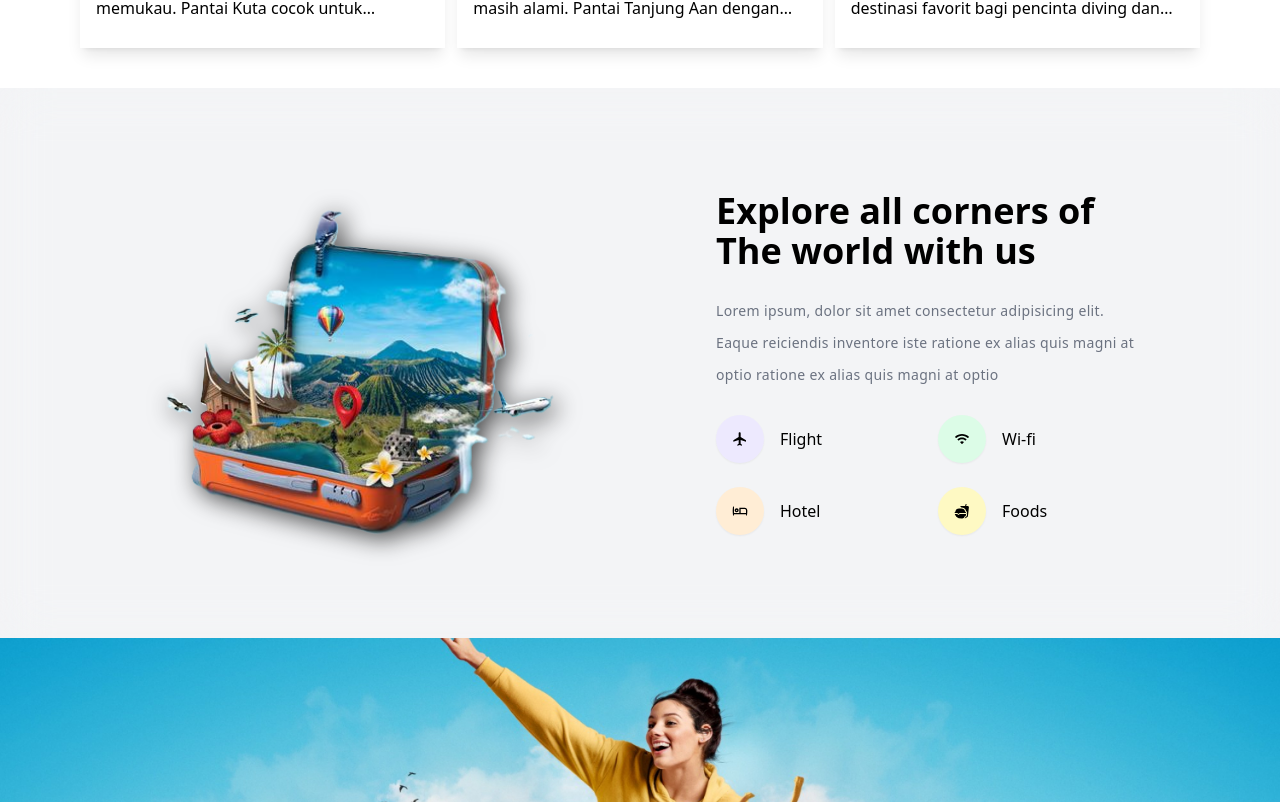
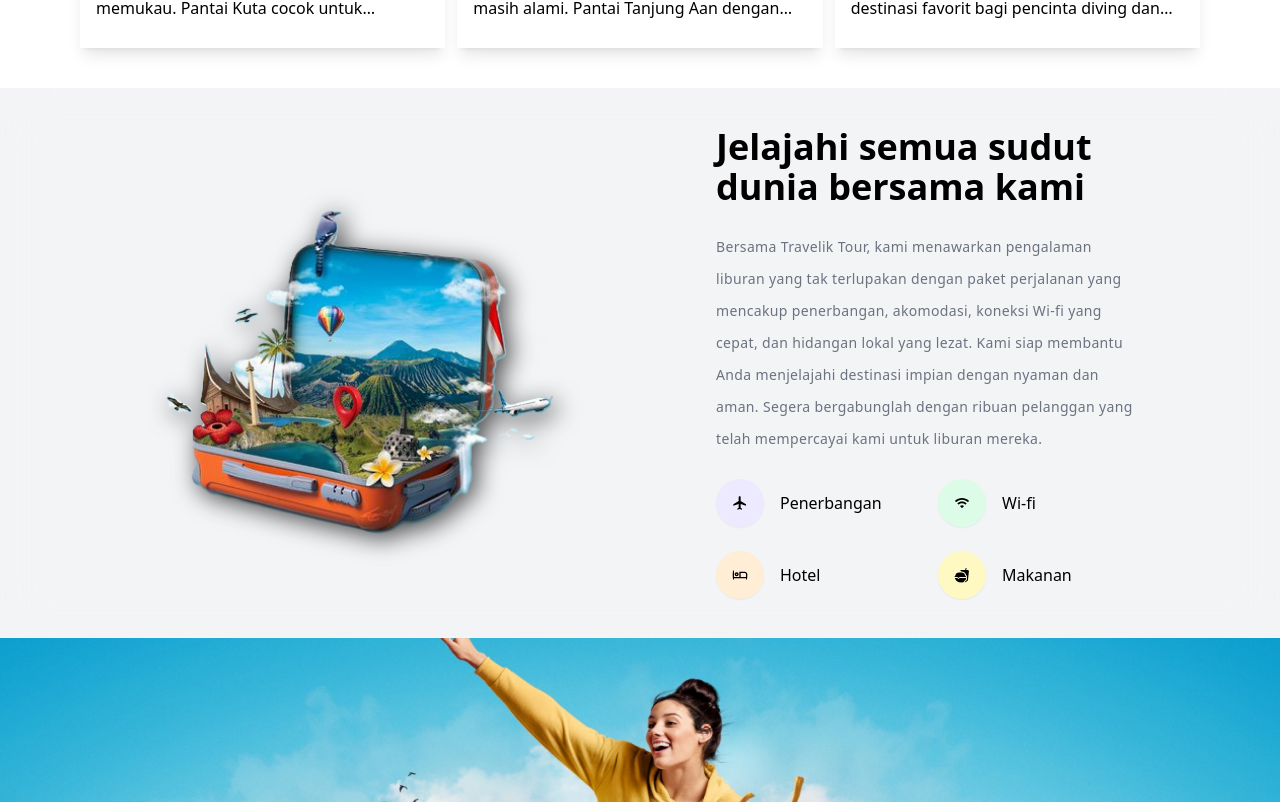
Before and after one commit to hauzanrafiattallah/Travelik-UI, a React (Vite) app: page / in a window 1280 px wide. Shown: the part 2698-3500 px from the top of the page. Built offline with nearby package versions, Linux system fonts and the light colour scheme.

Commit message:
Refactor image alt text and language in Banner component

```diff
--- a/src/components/Banner/Banner.jsx
+++ b/src/components/Banner/Banner.jsx
@@ -15,7 +15,7 @@ const Banner = () => {
               <div data-aos="flip-up">
                 <img
                   src={TravelImg}
-                  alt="biryani img"
+                  alt="travel img"
                   className="max-w-[450px] h-[350px] w-full mx-auto drop-shadow-[5px_5px_12px_rgba(0,0,0,0.7)] object-cover"
                 />
               </div>
@@ -25,22 +25,20 @@ const Banner = () => {
                   data-aos="fade-up"
                   className="text-3xl sm:text-4xl font-bold"
                 >
-                  Explore all corners of The world with us
+                  Jelajahi semua sudut dunia bersama kami
                 </h1>
                 <p
                   data-aos="fade-up"
                   className="text-sm text-gray-500 tracking-wide leading-8"
                 >
-                  Lorem ipsum, dolor sit amet consectetur adipisicing elit.
-                  Eaque reiciendis inventore iste ratione ex alias quis magni at
-                  optio ratione ex alias quis magni at optio
+                  Bersama Travelik Tour, kami menawarkan pengalaman liburan yang tak terlupakan dengan paket perjalanan yang mencakup penerbangan, akomodasi, koneksi Wi-fi yang cepat, dan hidangan lokal yang lezat. Kami siap membantu Anda menjelajahi destinasi impian dengan nyaman dan aman. Segera bergabunglah dengan ribuan pelanggan yang telah mempercayai kami untuk liburan mereka.
                   <br />
                 </p>
                 <div data-aos="zoom-in" className="grid grid-cols-2 gap-6">
                   <div className="space-y-6">
                     <div className="flex items-center gap-4">
                       <MdFlight className="text-4xl h-12 w-12 shadow-sm p-4 rounded-full bg-violet-100 dark:bg-violet-400" />
-                      <p>Flight</p>
+                      <p>Penerbangan</p>
                     </div>
                     <div className="flex items-center gap-4">
                       <MdOutlineLocalHotel className="text-4xl h-12 w-12 shadow-sm p-4 rounded-full bg-orange-100 dark:bg-orange-400" />
@@ -54,7 +52,7 @@ const Banner = () => {
                     </div>
                     <div className="flex items-center gap-4">
                       <IoFastFoodSharp className="text-4xl h-12 w-12 shadow-sm p-4 rounded-full bg-yellow-100 dark:bg-yellow-400" />
-                      <p>Foods</p>
+                      <p>Makanan</p>
                     </div>
                   </div>
                 </div>
--- a/src/components/BannerPic/BannerPic.jsx
+++ b/src/components/BannerPic/BannerPic.jsx
@@ -7,8 +7,13 @@ const BannerPic = ({ img }) => {
     backgroundPosition: "center",
     height: "400px",
   };
+
   return (
-    <div data-aos="zoom-in" className="h-[400px] w-full" style={bgImage}></div>
+    <div
+      data-aos="zoom-in"
+      className="h-[400px] w-full bg-cover bg-center sm:bg-contain sm:bg-no-repeat"
+      style={bgImage}
+    ></div>
   );
 };
 
```
